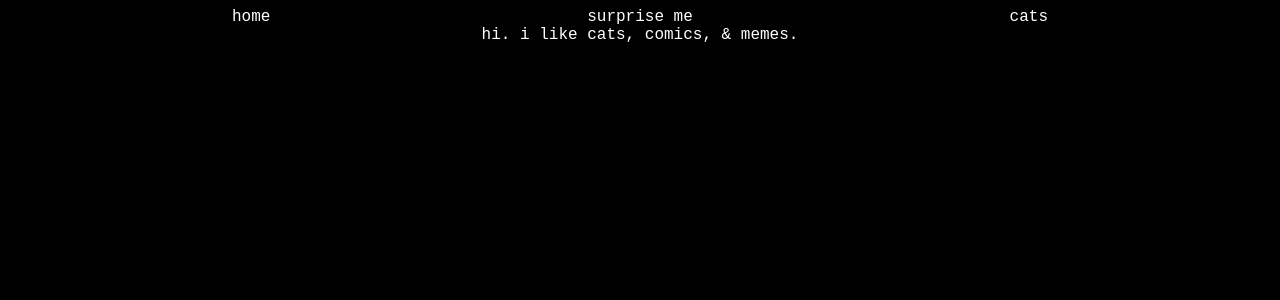
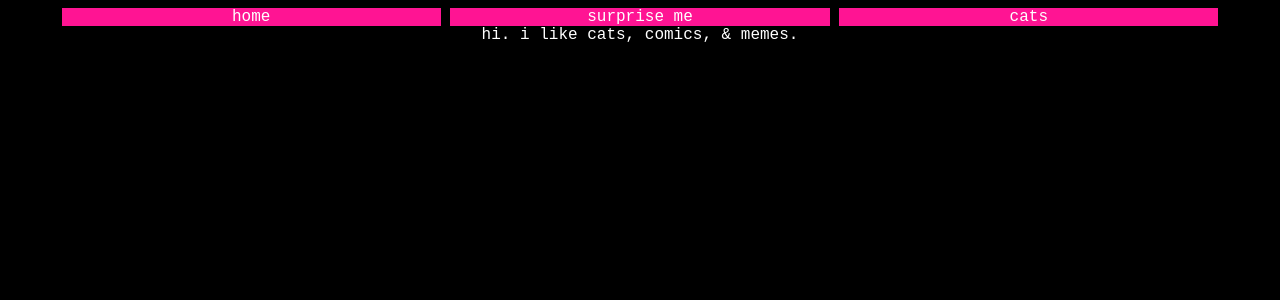
Before and after one commit to daniellaidalia/portfolio, a Jekyll site: the page built from index.html, in a window 1280 px wide. Shown: the top 300 px of the page. Built offline with Jekyll 4.4.1, drawn with Linux system fonts in a browser that asks for light colours.

Commit message:
Update styles.scss

```diff
--- a/css/styles.scss
+++ b/css/styles.scss
@@ -17,6 +17,7 @@ nav ul {
 nav li {
   display: inline-block;
   width: 30%;
+  background-color: deeppink;
 }
 
 a:link, a:active, a:visited {
```
